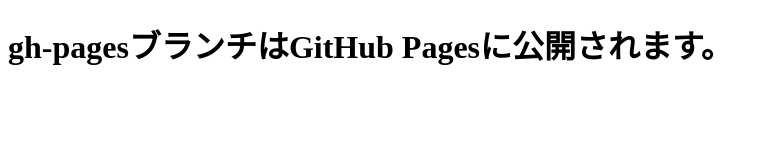
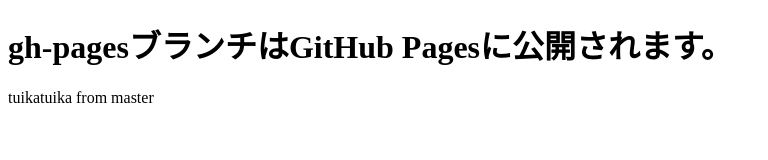
Before and after one commit to deuceJack/git-study, a plain HTML site: page index.html in a window 1280 px wide. Shown: the whole page, without its empty margins (0-768 px from the left). Drawn offline with Linux system fonts and the light colour scheme.

Commit message:
段落追加

```diff
--- a/index.html
+++ b/index.html
@@ -6,5 +6,6 @@
   </head>
   <body>
     <h1>gh-pagesブランチはGitHub Pagesに公開されます。</h1>
+    <p>tuikatuika from master</p>
   </body>
 </html>
```
